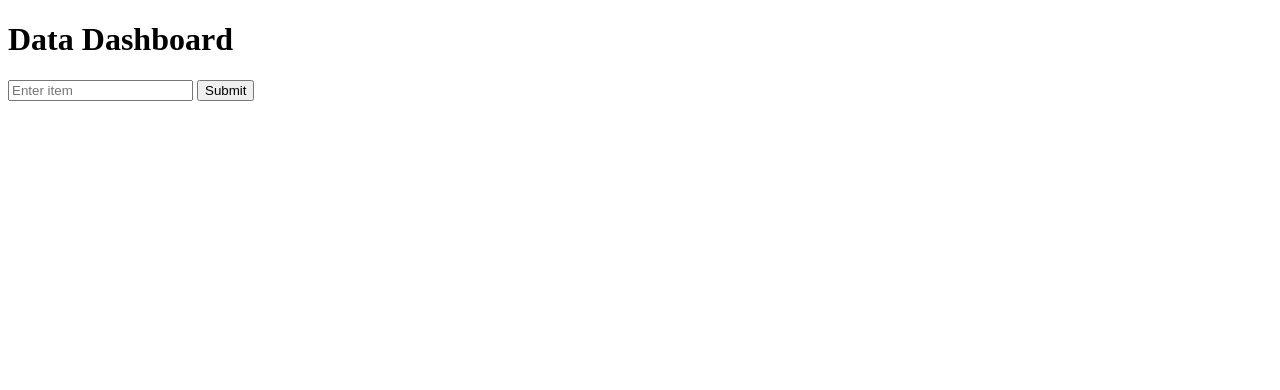
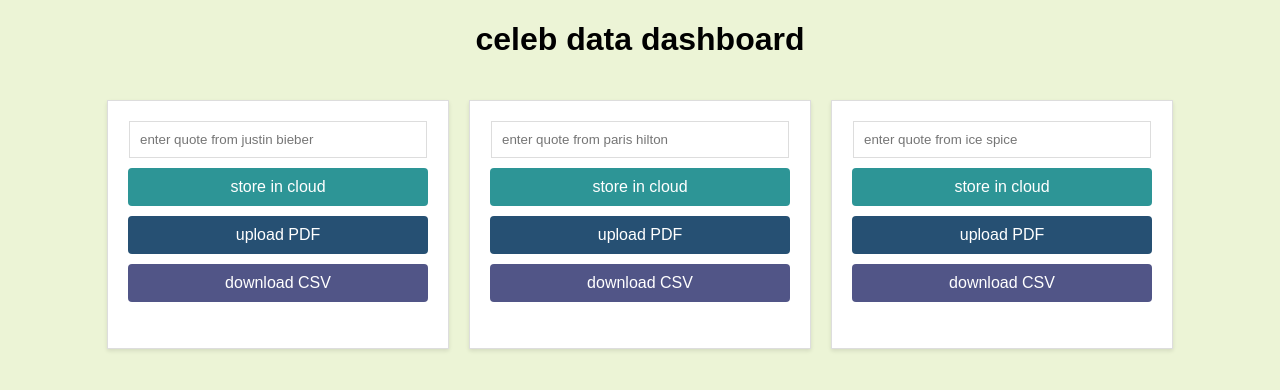
Before and after one commit to TobyFenn/data-dashboard, a Flask app: page / in a window 1280 px wide. Shown: the top 390 px of the page. Run offline with Flask 3, Linux system fonts and the light colour scheme; data that the repository does not hold is empty.

Commit message:
im frontendmaxxing

```diff
--- a/pythonProject/app.py
+++ b/pythonProject/app.py
@@ -1,27 +1,55 @@
 from flask import Flask, render_template, request, redirect, url_for
 import firebase_admin
 from firebase_admin import credentials, firestore
+import io
+import csv
+from flask import Response
 
-# Initialize Firebase Admin
 cred = credentials.Certificate("celeb-data-a3288-firebase-adminsdk-2ujgb-bfddc51066.json")
 firebase_admin.initialize_app(cred)
 db = firestore.client()
 
-# Initialize Flask App
 app = Flask(__name__)
-
 
 @app.route('/', methods=['GET', 'POST'])
 def index():
+    collections = ['justin bieber', 'paris hilton', 'ice spice']
+    data = {}
+
     if request.method == 'POST':
-        item = request.form['item']
-        db.collection('items').add({'item': item})
+        for collection in collections:
+            item = request.form.get(f'item_{collection}')
+            if item:
+                db.collection(collection).add({'item': item})
+
         return redirect(url_for('index'))
 
-    docs = db.collection('items').stream()
-    items = [doc.to_dict() for doc in docs]
-    return render_template('index.html', items=items)
+    for collection in collections:
+        docs = db.collection(collection).stream()
+        data[collection] = [doc.to_dict() for doc in docs]
 
+    return render_template('index.html', data=data)
+
+@app.route('/download/<collection_name>')
+def download_csv(collection_name):
+    # Fetch data from Firestore
+    docs = db.collection(collection_name).stream()
+    data = [doc.to_dict() for doc in docs]
+
+    # Create a CSV in-memory
+    proxy = io.StringIO()
+    writer = csv.writer(proxy)
+    writer.writerow(['Item'])  # Header row, adjust as needed
+
+    for item in data:
+        writer.writerow([item['item']])  # Adjust based on your data structure
+
+    # Create a response
+    proxy.seek(0)
+    response = Response(proxy, mimetype='text/csv')
+    response.headers['Content-Disposition'] = f'attachment;filename={collection_name}.csv'
+
+    return response
 
 if __name__ == '__main__':
     app.run(debug=True)
--- /dev/null
+++ b/pythonProject/static/style.css
@@ -0,0 +1,100 @@
+body {
+    font-family: Arial, sans-serif;
+    text-align: center;
+    margin: 0;
+    padding: 0;
+    background-color: #ECF4D6;
+}
+
+.container {
+    display: flex;
+    justify-content: center;
+    align-items: flex-start;
+    flex-wrap: wrap;
+    gap: 20px;
+    padding: 20px;
+}
+.box {
+    background-color: white;
+    border: 1px solid #ddd;
+    padding: 20px;
+    width: 300px;
+    box-shadow: 0 2px 4px rgba(0,0,0,0.1);
+}
+ul {
+    list-style: none;
+    padding: 0;
+}
+li {
+    margin-bottom: 10px;
+}
+input[type="text"] {
+    padding: 10px;
+    width: calc(100% - 24px);
+    margin-bottom: 10px;
+    border: 1px solid #ddd;
+}
+.button-group {
+    display: flex;
+    flex-direction: column;
+    gap: 10px;
+}
+
+button, .download-btn {
+    width: 100%;
+    padding: 10px;
+    margin-bottom: 0;
+    border: none;
+    background-color: #007bff;
+    color: white;
+    cursor: pointer;
+    text-align: center;
+    text-decoration: none;
+    display: block;
+    border-radius: 4px; /* Optional: for rounded corners */
+    font-size: 16px; /* Optional: for consistent font size */
+}
+
+button:hover, .download-btn:hover {
+     background-color: black;
+}
+
+button {
+    background-color: #007bff;
+}
+
+.download-btn {
+   background-color: #515587;
+}
+
+.store-btn{
+     background-color: #2D9596;
+}
+
+.upload-btn {
+    background-color: #265073;
+    padding: 10px;
+    border: none;
+    color: white;
+    cursor: pointer;
+    text-align: center;
+    text-decoration: none;
+    display: block;
+    border-radius: 4px;
+    font-size: 16px;
+}
+
+.upload-btn:hover {
+    background-color: black;
+}
+
+.upload-group {
+    display: flex;
+    flex-direction: column;
+    align-items: center;
+}
+
+#fileLabel {
+    font-size: 14px;
+    color: #555;
+}
--- a/pythonProject/templates/index.html
+++ b/pythonProject/templates/index.html
@@ -4,20 +4,44 @@
     <meta charset="UTF-8">
     <meta http-equiv="X-UA-Compatible" content="IE=edge">
     <meta name="viewport" content="width=device-width, initial-scale=1.0">
-    <title>Data Dashboard</title>
+    <title>dashboard</title>
+    <link rel="stylesheet" href="{{ url_for('static', filename='style.css') }}">
 </head>
 <body>
-    <h1>Data Dashboard</h1>
+    <h1>celeb data dashboard</h1>
+    <div class="container">
+        {% for collection, items in data.items() %}
+            <div class="box">
                 <form method="POST" action="/">
-        <input type="text" name="item" placeholder="Enter item">
-        <button type="submit">Submit</button>
+                    <input type="text" name="item_{{ collection }}" placeholder="enter quote from {{ collection }}" autocomplete="off">
+                    <div class="button-group">
+                        <button class="store-btn" type="submit">store in cloud</button>
+                        <input type="file" id="pdfUpload_{{ collection }}" name="pdfUpload" accept="application/pdf" style="display: none;" onchange="handleFileSelect(event, '{{ collection }}')">
+                        <label for="pdfUpload_{{ collection }}" class="upload-btn">upload PDF</label>
+                        <button type="button" onclick="downloadCSV('{{ collection }}')" class="download-btn">download CSV</button>
+                        <span id="fileLabel_{{ collection }}"></span>
+                    </div>
                 </form>
-    <div>
                 <ul>
                     {% for item in items %}
                         <li>{{ item.item }}</li>
                     {% endfor %}
                 </ul>
             </div>
+        {% endfor %}
+    </div>
+    <script>
+        function downloadCSV(collectionName) {
+            window.location.href = `/download/${collectionName}`;
+        }
+        function handleFileSelect(event, collectionName) {
+            var selectedFile = event.target.files[0];
+            if (selectedFile) {
+                var label = document.getElementById('fileLabel_' + collectionName);
+                label.textContent = 'File selected: ' + selectedFile.name;
+            }
+        }
+
+    </script>
 </body>
 </html>
```
Lines whose indentation alone changed are shown as unchanged.
